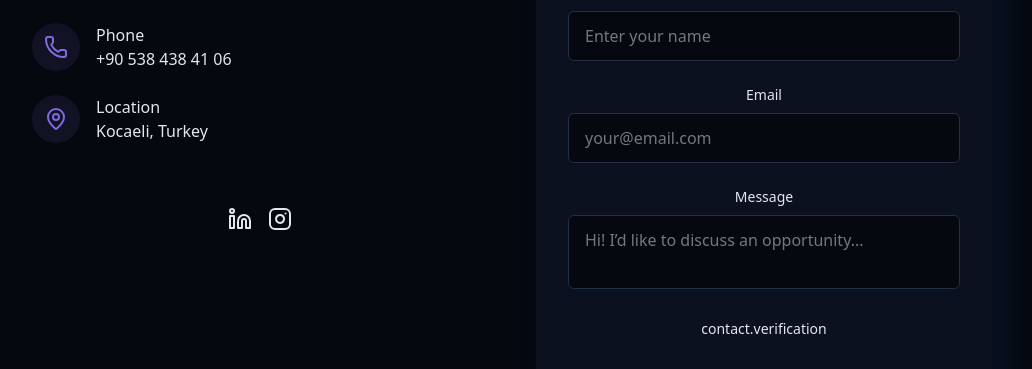
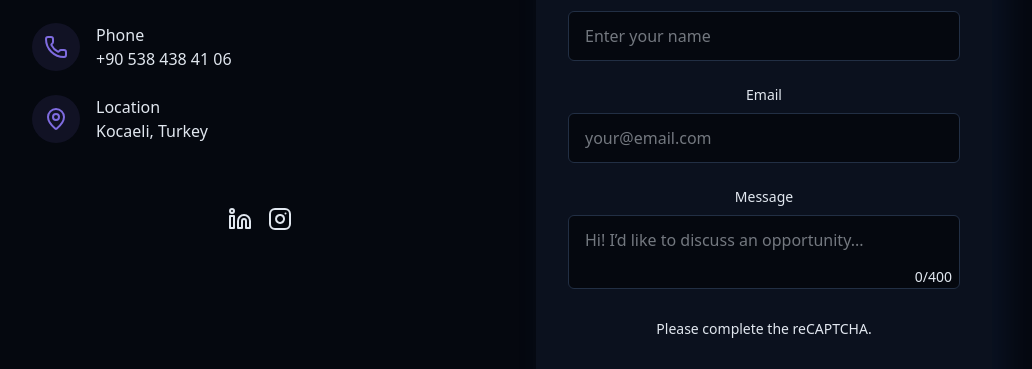
Before and after one commit to umutfr/Portfolio-K, a React (Vite) app: page / in a window 1280 px wide. Shown: the part 3606-3975 px from the top of the page, without its empty margins (128-1160 px from the left). Built offline with nearby package versions, Linux system fonts and the light colour scheme; no server answers; the HTML template or start-up script is replaced by a standard one.

Commit message:
Google reCAPTCHA dil destegi ve sorunlar duzeltildi.

```diff
--- a/src/components/ContactSection.jsx
+++ b/src/components/ContactSection.jsx
@@ -10,6 +10,8 @@ export const ContactSection = () => {
   const { toast } = useToast();
   const [isSubmitting, setIsSubmitting] = useState(false);
   const form = useRef();
+  const [message, setMessage] = useState("");
+const [charCount, setCharCount] = useState(0);
 
   const sendEmail = (e) => {
     e.preventDefault();
@@ -142,18 +144,29 @@ export const ContactSection = () => {
                 />
               </div>
 
-              <div>
+              <div className="relative">
                 <label htmlFor="message" className="block text-sm font-medium mb-2">
                     {t("contact.yourMessage")}
                 </label>
                 <textarea
                     id="message"
                     name="message"
+                    maxLength={400}
+                    value={message}
+                    onChange={(e) => {
+                    setMessage(e.target.value);
+                    setCharCount(e.target.value.length);
+                    }}
                     required
                     className="w-full px-4 py-3 rounded-md border border-input bg-background focus:outline-hidden focus:ring-2 focus:ring-primary resize-none"
                     placeholder={t("contact.placeholders.message")}
                 />
+                {/* Karakter sayacı */}
+                <span className="absolute bottom-2 right-2 text-sm text-muted-foreground">
+                    {charCount}/400
+                </span>
                 </div>
+
                 {/* Hidden input ile time ekle */}
                 <input
                 type="hidden"
@@ -163,7 +176,7 @@ export const ContactSection = () => {
               {/* Google reCAPTCHA */}
             <div className="flex flex-col items-center space-y-2">
             <label htmlFor="g-recaptcha" className="block text-sm font-medium">
-                {t("contact.verification")}
+                {t("google.recaptchaError")}
             </label>
             <div
                 id="g-recaptcha"
--- a/src/components/MoonBackground.jsx
+++ b/src/components/MoonBackground.jsx
@@ -1,4 +1,4 @@
-import { useState, useRef, useEffect } from 'react';
+import React, { useState, useRef, useEffect } from 'react';
 import { useTranslation } from "react-i18next";
 
 export const MoonBackground = () => {
@@ -52,7 +52,6 @@ export const MoonBackground = () => {
     };
   }, [isDragging]);
 
-  // Dinamik gölge hesabı
   const calculateShadow = () => {
     const centerX = 50;
     const centerY = 50;
@@ -107,7 +106,8 @@ export const MoonBackground = () => {
       </div>
 
       {/* Dinamik mavi gölge efekti */}
-      <style jsx global>{`
+      <style>
+        {`
           .card-hover,
           .bg-card,
           section .bg-card,
@@ -121,7 +121,8 @@ export const MoonBackground = () => {
           button:not(.fixed button):hover {
             box-shadow: ${calculateShadow()}, 0 6px 20px rgba(59, 130, 246, 0.15) !important;
           }
-      `}</style>
+        `}
+      </style>
     </>
   );
 };
--- a/src/components/ProjectsSection.jsx
+++ b/src/components/ProjectsSection.jsx
@@ -43,8 +43,8 @@ export const ProjectsSection = () => {
             <p className="text-center text-muted-foreground mb-12 max-w-2xl mx-auto">{t("projects.description")}</p>
 
             <div className="flex grid-cols-1 md:grid-cols-2 lg:grid-cols-3 gap-8 flex-wrap justify-center">
-                {projects.map((project,key) => (
-                    <div key={key} className="group bg-card rounded-lg overflow-hidden shadow-xs card-hover w-full max-w-md">
+                {projects.map((project) => (
+                    <div key={project.id} className="group bg-card rounded-lg overflow-hidden shadow-xs card-hover w-full max-w-md">
 
                         <div className="h-hax overflow-hidden">
                             <img src={project.image}
@@ -56,7 +56,7 @@ export const ProjectsSection = () => {
                         <div className="p-6" >
                             <div className="flex flex-wrap gap-2 mb-4 items-center justify-center">
                                 {project.tags.map((tag) =>(
-                                    <span className="px-2 py-1 text-xs border font-medium rounded-full bg-secondary text-secondary-foreground">{tag}
+                                    <span key={tag} className="px-2 py-1 text-xs border font-medium rounded-full bg-secondary text-secondary-foreground">{tag}
                                     </span>
 
                                 ))}
--- a/src/components/StarBackground.jsx
+++ b/src/components/StarBackground.jsx
@@ -73,7 +73,7 @@ export const StarBackgorund = () => {
     return (
         <div className="fixed inset-0 overflow-hidden pointer-events-none z-0">
             {stars.map((star) => (
-                <div key={star.id}
+                <div key={`${star.x}-${star.y}`}
                     className="star animate-pulse-subtle"
                     style={{
                         width: star.size + "px",
@@ -89,7 +89,7 @@ export const StarBackgorund = () => {
 
             {meteors.map((meteor) => (
                 <div
-                    key={meteor.id}
+                    key={`${meteor.x}-${meteor.y}`}
                     className="meteor animate-meteor"
                     style={{
                         width: meteor.size * 50 + "px",
--- a/src/locales/de.json
+++ b/src/locales/de.json
@@ -73,5 +73,8 @@
   },
     "moon" : {
     "moveMe" : "Zieh mich!"
+  },
+  "google" : {
+    "recaptchaError": "Bitte vervollständigen Sie das reCAPTCHA."
   }
 }
--- a/src/locales/en.json
+++ b/src/locales/en.json
@@ -73,5 +73,8 @@
   },
   "moon": {
     "moveMe": "Drag Me!"
+  },
+  "google" : {
+    "recaptchaError": "Please complete the reCAPTCHA."
   }
 }
--- a/src/locales/tr.json
+++ b/src/locales/tr.json
@@ -69,5 +69,8 @@
   },
   "moon" : {
     "moveMe" : "Tut Beni!"
+  },
+  "google" : {
+    "recaptchaError": "Lütfen reCAPTCHA'yı tamamlayın."
   }
 }
--- a/src/pages/Home.jsx
+++ b/src/pages/Home.jsx
@@ -11,6 +11,7 @@ import { Footer } from "../components/Footer"
 import ScrollProgressBar from "../components/ScrollProgressBar"
 import { MoonBackground } from "../components/MoonBackground"
 import { SunBackground } from "../components/SunBackground"
+
 
 export const Home = () => {
   const [isDarkMode, setIsDarkMode] = useState(true);
```
Lines whose indentation alone changed are shown as unchanged.
